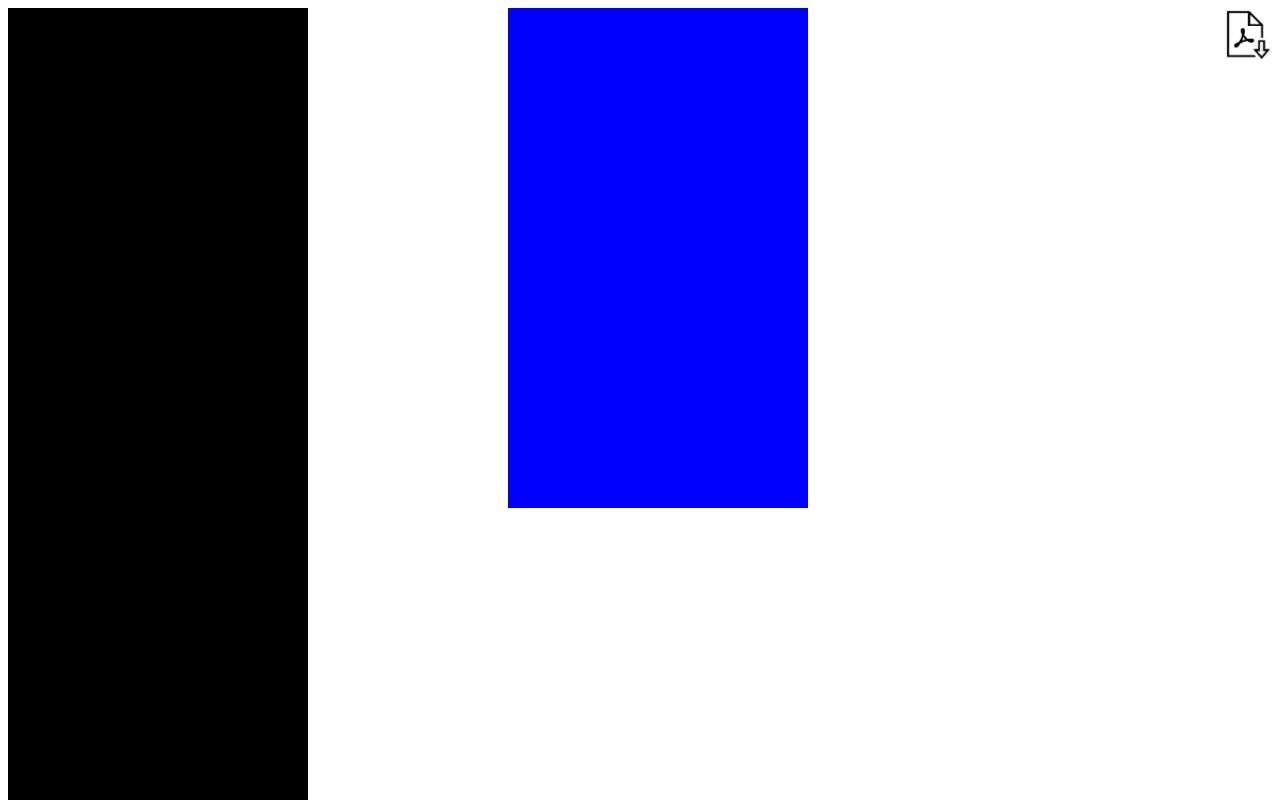
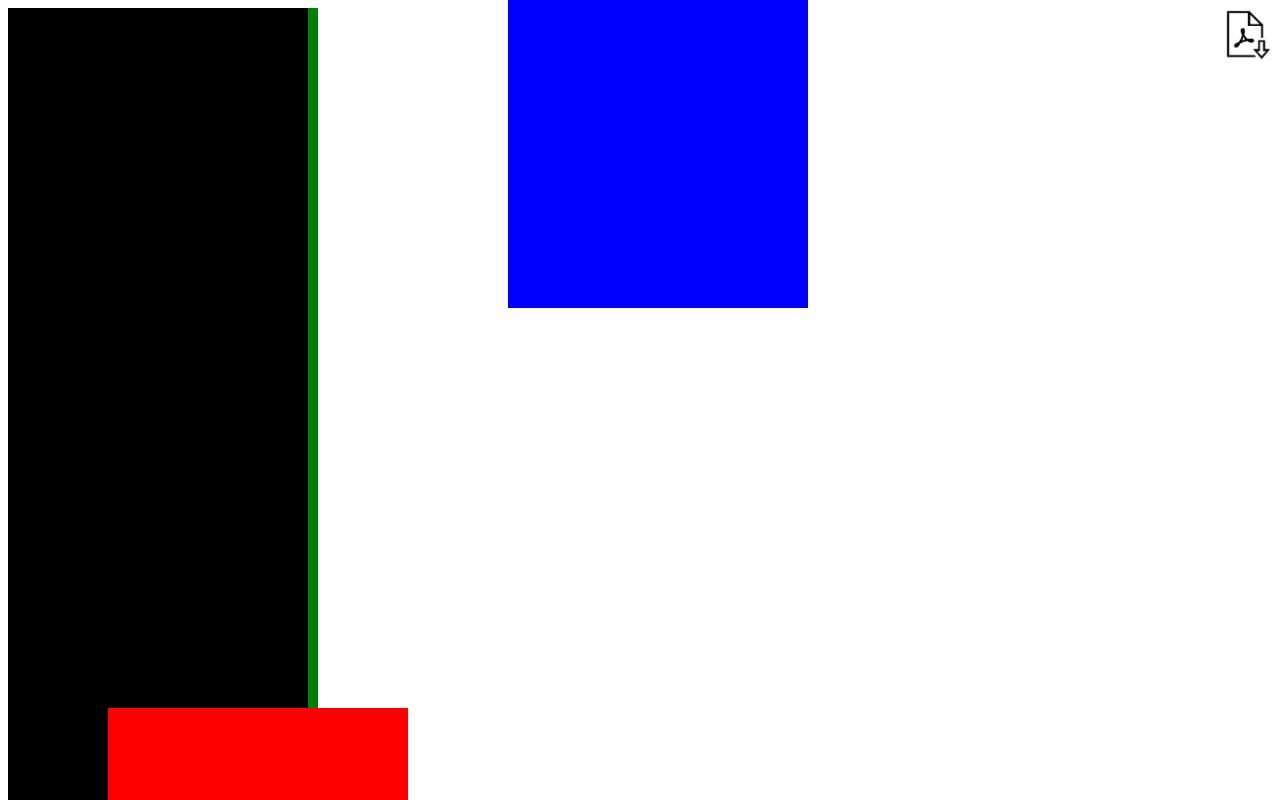
Before and after one commit to cse110-fall22-group37/cse110-fall22-group37, a plain HTML site: page source/exportBtn/exportBtn.html in a window 1280 px wide. Shown: the top 800 px of the page. Drawn offline with Linux system fonts and the light colour scheme.

Commit message:
modify exportBtn for better demo

```diff
--- a/source/exportBtn/exportBtn.html
+++ b/source/exportBtn/exportBtn.html
@@ -17,7 +17,9 @@
 </head>
 <body>
   <main>
-    <div id="content"></div>
+    <div id="container">
+      <div id="content"></div>
+    </div>
     <!-- These stuff would not get printed -->
     <div id="somestuff"></div>
     <div id="moreotherstuff"></div>
--- a/source/exportBtn/main.css
+++ b/source/exportBtn/main.css
@@ -1,6 +1,13 @@
+#container {
+    width: 310px;
+    height: 800px;
+    overflow-y: auto;
+    background-color: green;
+}
+
 #content {
     width: 300px;
-    height: 1000px;
+    height: 2000px;
     background-color: black;
 }
 
```
